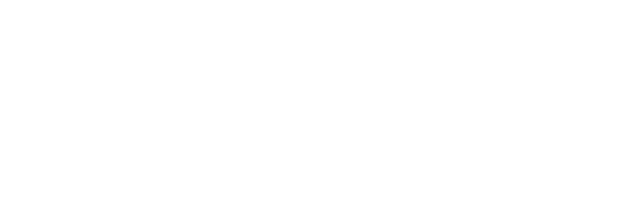
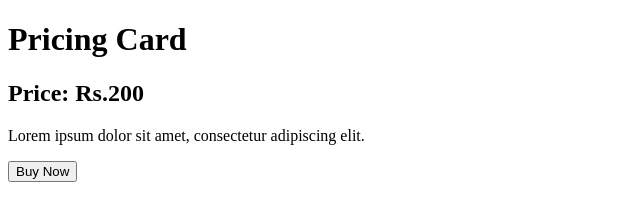
Before and after one commit to acciojob/pricing-card-shiva-saini, a website: page main.html in a window 1280 px wide. Shown: the whole page, without its empty margins (0-640 px from the left). Drawn offline with Linux system fonts and the light colour scheme.

Commit message:
created a submission

```diff
--- a/main.html
+++ b/main.html
@@ -10,7 +10,12 @@
 	<!-- the entire body must be written by student -->
     <script type="text/javascript" src="./script.js">
 </script>
-
+<div class="card">
+	<h1 class="innner">Pricing Card</h1>
+	<h2 class="inner">Price: Rs.200</h2>
+	<p class="inner">Lorem ipsum dolor sit amet, consectetur adipiscing elit.</p>
+	<button id="btn" type="submit"> Buy Now
+</div>
 </body>
 
 </html>
```
